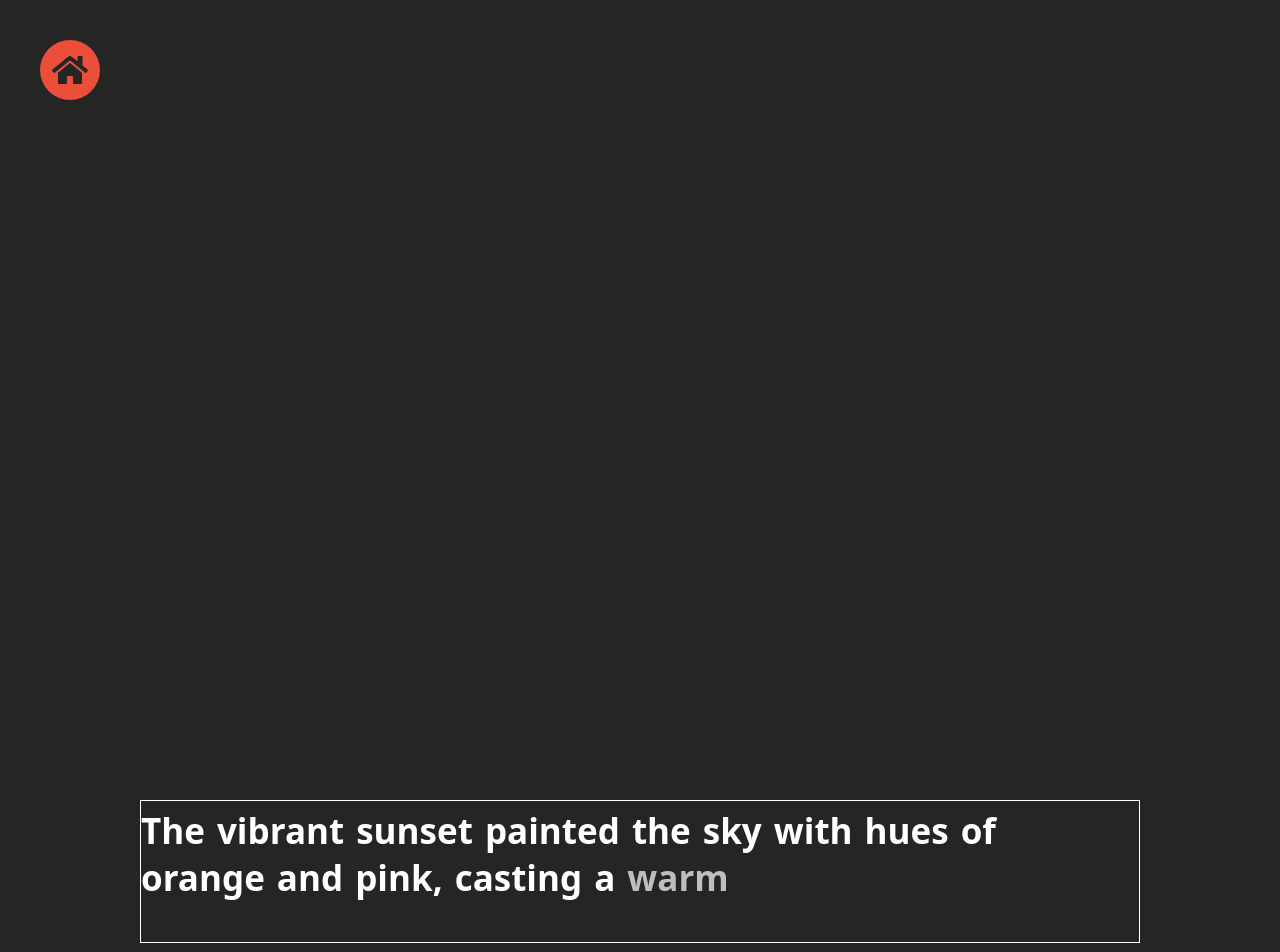
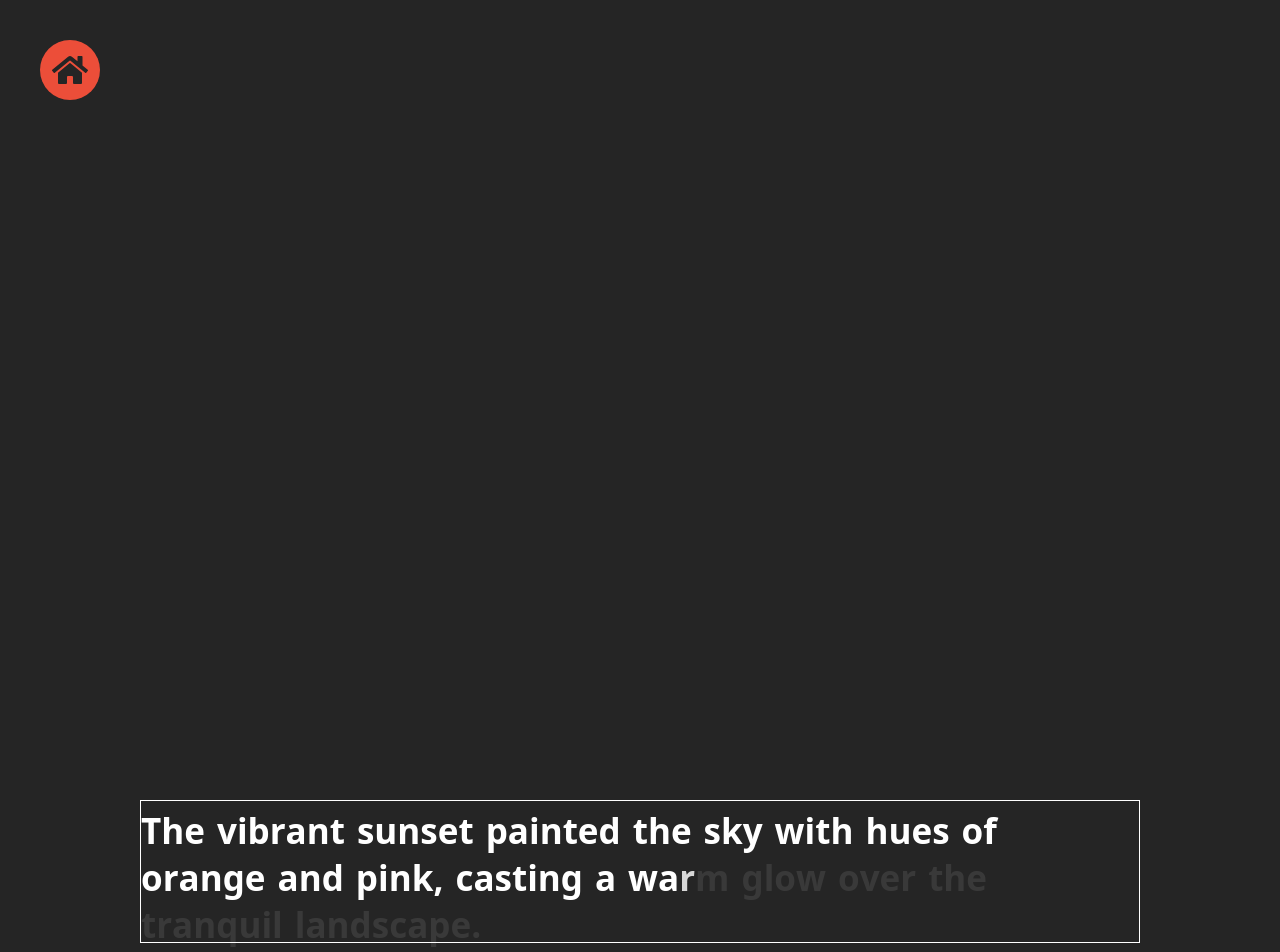
Before and after one commit to HarikrishnanYPR1707/My-Design-Playground, a Next.js app: page /TextAnimation in a window 1280 px wide. Shown: the top 952 px of the page. Built offline with nearby package versions, Linux system fonts and the light colour scheme.

Commit message:
Completed with character animation

```diff
--- a/src/app/TextAnimation/component/character.jsx
+++ b/src/app/TextAnimation/component/character.jsx
@@ -29,11 +29,32 @@ const word = ({ value }) => {
 };
 
 const Word = ({ children, range, progress }) => {
+  const characters = children.split("");
+  const amount = range[1] - range[0];
+  const step = amount / children.length;
+  return (
+    <span className={styles.word}>
+      {characters.map((character, i) => {
+        const start = range[0] + step * i;
+        const end = range[0] + step * (i + 1);
+        console.log([start, end]);
+        return (
+          <Character key={i} range={[start, end]} progress={progress}>
+            {character}
+          </Character>
+        );
+      })}
+    </span>
+  );
+};
+
+const Character = ({ children, range, progress }) => {
   const opacity = useTransform(progress, range, [0, 1]);
   return (
-    <motion.span style={{ opacity }} className={styles.word}>
-      {children}
-    </motion.span>
+    <span>
+      <span className={styles.shadow}>{children}</span>
+      <motion.span style={{ opacity }}>{children}</motion.span>
+    </span>
   );
 };
 
```
